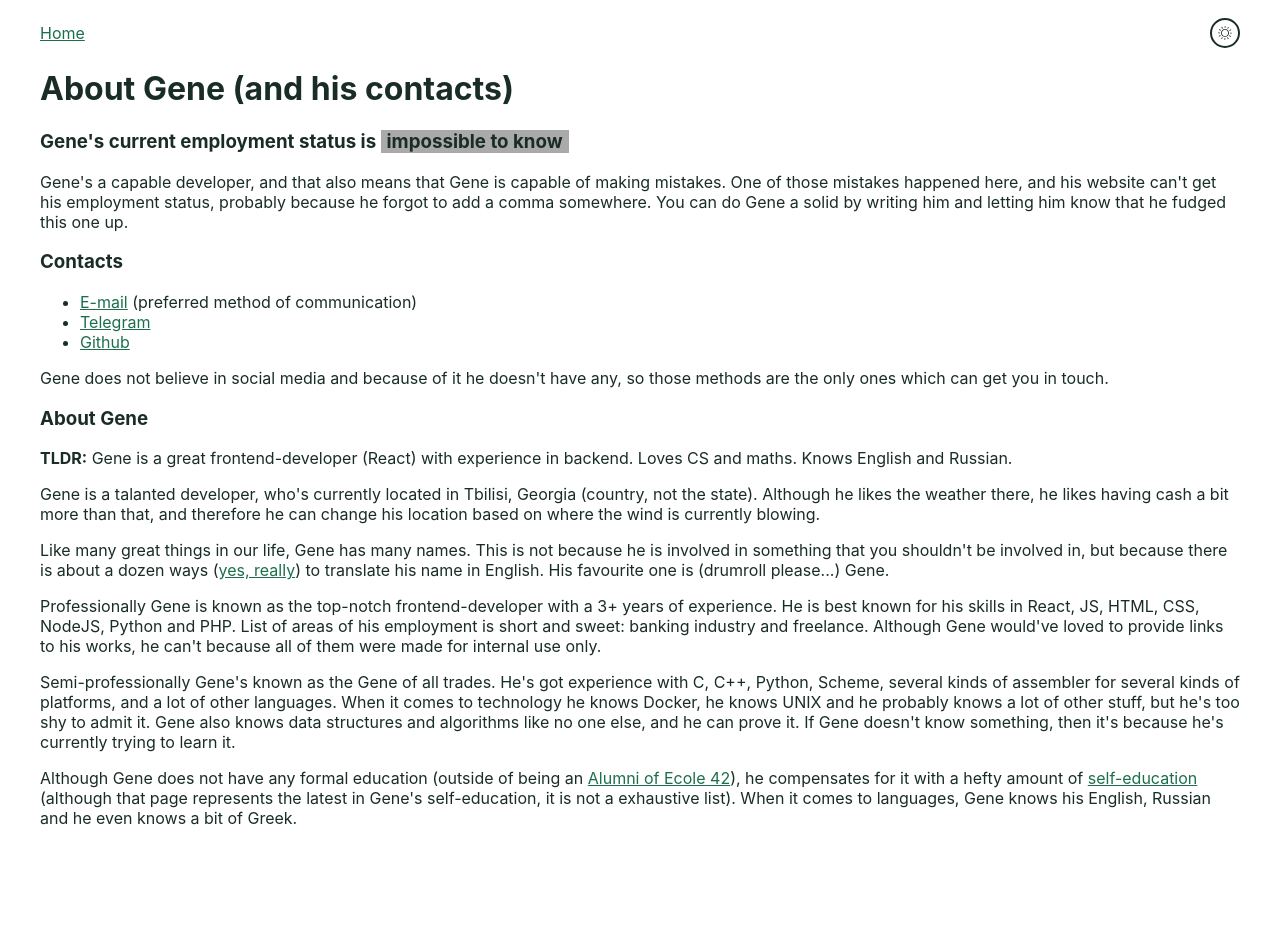
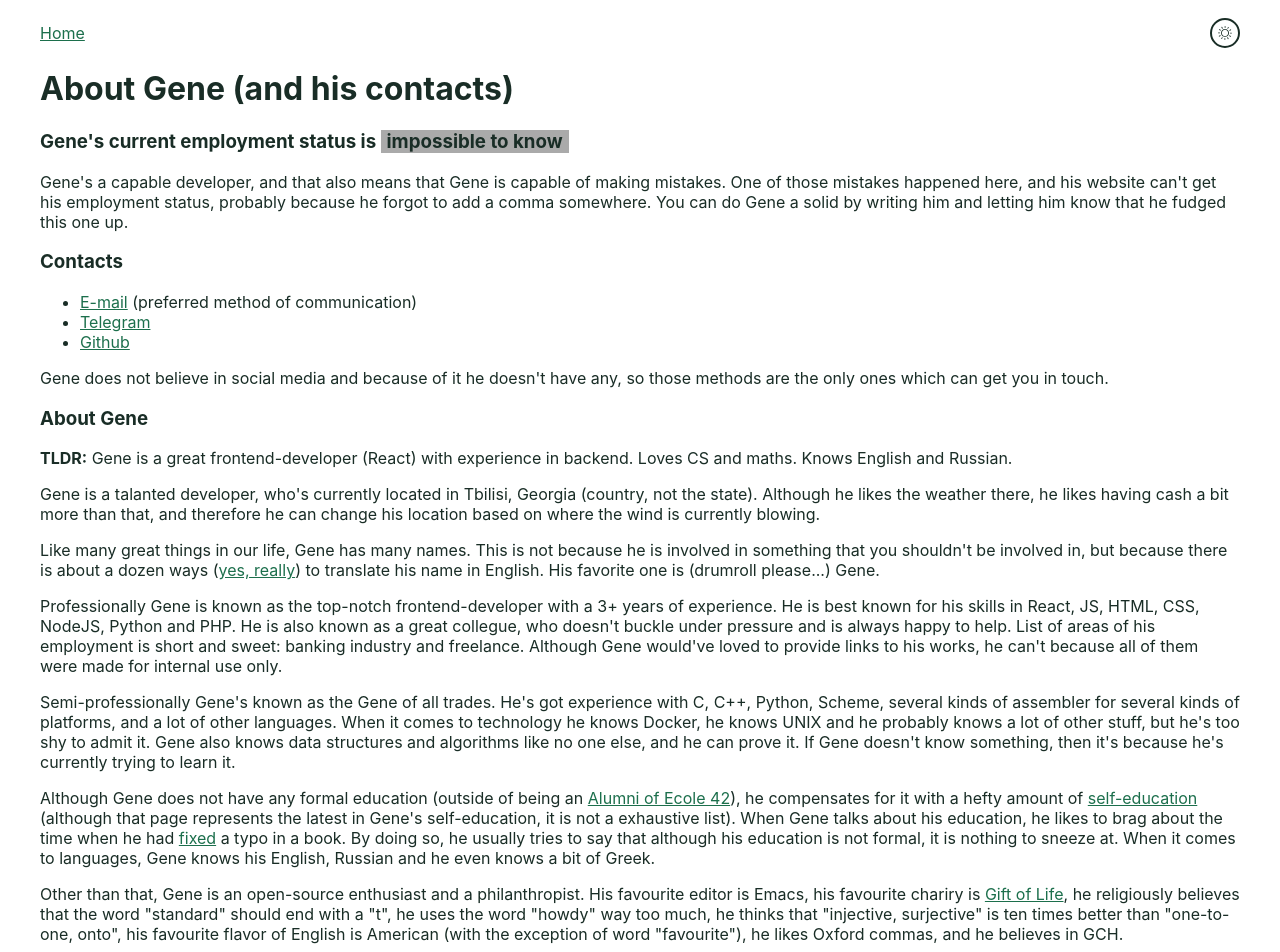
Before and after one commit to g4ps/website, a React (Create React App) app: page /contacts in a window 1280 px wide. Shown: the top 952 px of the page. Built offline with nearby package versions, Linux system fonts and the light colour scheme; no server answers.

Commit message:
Somewhat updated bio page and added howdy

```diff
--- a/src/App.jsx
+++ b/src/App.jsx
@@ -1,6 +1,5 @@
 import {useState, useEffect, useCallback} from 'react';
 import { BrowserRouter, Routes, Route } from "react-router-dom";
-import logo from './logo.svg';
 import './App.scss';
 import Layout from './pages/Layout/Layout.jsx';
 import Home from './pages/Home/Home.jsx';
@@ -14,7 +13,7 @@ const App = () =>  {
     useEffect(() => {
         //setting proper variables to proper
         setIsDarkTheme(window.matchMedia("(prefers-color-scheme: dark)").matches);
-
+        console.log("Howdy there, partner");
     }, []);
 
     useEffect(() => {
--- a/src/pages/Contacts/Contacts.jsx
+++ b/src/pages/Contacts/Contacts.jsx
@@ -41,7 +41,6 @@ const Employment = () => {
         default:
             return "impossible to know";
         };
-        return "";
     }, [empStatus]);
 
     const mainText = useMemo(() => {
@@ -126,12 +125,13 @@ const Contacts = () => {
                he is involved in something that you shouldn't be involved in, but because there
                is about a dozen ways
                (<a href="https://en.wikipedia.org/wiki/Yevgeny">yes, really</a>) to
-               translate his name in English. His favourite one is (drumroll please...) Gene.
+               translate his name in English. His favorite one is (drumroll please...) Gene.
              </p>
              <p>
                Professionally Gene is known as the top-notch frontend-developer with a 3+
                years of experience. He is best known for his skills in React, JS, HTML,
-               CSS, NodeJS, Python and PHP.
+               CSS, NodeJS, Python and PHP. He is also known as a great collegue, who doesn't
+               buckle under pressure and is always happy to help.
                List of areas of his employment is short and sweet: banking industry and freelance.
                Although Gene would've loved to provide links to his works, he can't
                because all of them were made for internal use only.
@@ -150,10 +150,26 @@ const Contacts = () => {
                an <a href="/files/certificate_fthemis.pdf">Alumni of Ecole 42</a>),
                he compensates for it with a hefty amount
                of <a href="../maths">self-education</a> (although that page represents the latest
-               in Gene's self-education, it is not a exhaustive list). When it comes to languages,
-               Gene knows his English, Russian and he even knows a bit of Greek.
+               in Gene's self-education, it is not a exhaustive list).
+               When Gene talks about his education, he likes to brag about the time
+               when he
+               had <a href="http://math.buffalostate.edu/~cunnindw/Errata2.pdf">fixed</a> a
+               typo in a book. By doing so, he usually tries to say that although his
+               education is not formal, it is nothing to sneeze at.
+               When it comes to languages, Gene knows his English, Russian and he even
+               knows a bit of Greek.
              </p>
-
+             <p>
+               Other than that, Gene is an open-source enthusiast and a philanthropist. His
+               favourite editor is Emacs, his favourite chariry
+               is <a href="https://podari-zhizn.ru/en">Gift of Life</a>,
+               he religiously believes that the word "standard"
+               should end with a "t", he uses the word "howdy" way too much, he thinks that
+               "injective, surjective" is ten times better than "one-to-one, onto",
+               his favourite flavor of English is American
+               (with the exception of word "favourite"), he likes Oxford commas, and
+               he believes in GCH.
+             </p>
            </div>;
 };
 
```
Also changed, not shown: src/logo.svg (deleted).
